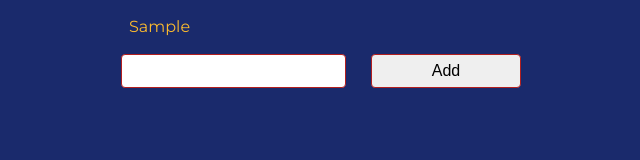
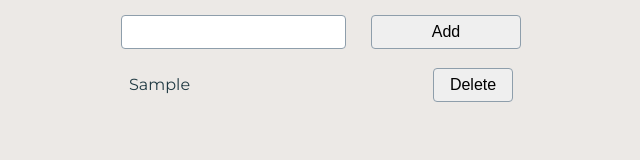
Before and after one commit to andreysaltan24/simpleToDoList, a plain HTML site: page index.html in a window 1280 px wide. Both pictures are taken after typing "Sample" into the empty fields and a click on the button "Add". Shown: the whole page, without its empty margins (319-959 px from the left). Drawn offline with Linux system fonts and the light colour scheme.

Commit message:
first commit

```diff
--- a/index.html
+++ b/index.html
@@ -2,23 +2,23 @@
 <html lang="en">
 
 <head>
-    <meta charset="UTF-8">
-    <meta http-equiv="X-UA-Compatible" content="IE=edge">
-    <meta name="viewport" content="width=device-width, initial-scale=1.0">
-    <script defer src="./toDo.js"></script>
-    <title>Document</title>
-    <link href="https://fonts.googleapis.com/css2?family=Montserrat:wght@400;700&display=swap" rel="stylesheet">
-    <link rel="stylesheet" href="./styles/main.css">
+  <meta charset="UTF-8" />
+  <meta http-equiv="X-UA-Compatible" content="IE=edge" />
+  <meta name="viewport" content="width=device-width, initial-scale=1.0" />
+  <title>Document</title>
+  <link href="https://fonts.googleapis.com/css2?family=Montserrat:wght@400;700&display=swap" rel="stylesheet" />
+  <link rel="stylesheet" href="./styles/main.css" />
+  <script defer src="./toDo.js"></script>
 </head>
 
 <body>
-    <div class="container">
-        <ul class="todo_items" id="todo_wrapper"></ul>
-        <div class="todo">
-            <input type="text" id="description_task" class="todo_text">
-            <button type="submit" id="add_task" class="todo_btn">Add</button>
-        </div>
-    </div>
+  <div class="container">
+    <form id="todo" class="todo">
+      <input type="text" id="description_task" class="todo_text" />
+      <button type="submit" id="add_task" class="todo_btn">Add</button>
+    </form>
+    <ul class="todo_items" id="todo_wrapper"></ul>
+  </div>
 </body>
 
 </html>
--- a/main.scss
+++ b/main.scss
@@ -1,7 +1,7 @@
 @import './reset';
 
 body {
-    background-color: #1a2a6c;
+  background-color: #ece9e6;
   font-family: 'Montserrat', sans-serif;
 }
 
@@ -24,7 +24,7 @@ body {
     font-size: inherit;
     line-height: inherit;
     border-radius: 4px;
-        border: 1px solid #b21f1f;
+    border: 1px solid #8e9eab;
     padding: 6px 34px 6px 10px;
     width: 225px;
   }
@@ -35,12 +35,12 @@ body {
     font-size: inherit;
     line-height: inherit;
     border-radius: 4px;
-        border: 1px solid #b21f1f;
+    border: 1px solid #8e9eab;
     cursor: pointer;
     transition: background-color 0.15s ease-in;
 
     &:hover {
-            background-color: #fdbb2d;
+      background-color: #fdfc47;
     }
   }
 
@@ -48,13 +48,39 @@ body {
     display: flex;
     flex-direction: column;
     max-width: 400px;
-        margin: auto;
+    margin: 15px auto;
   }
 
   &_item {
-        color: #fdbb2d;
+    display: flex;
+    justify-content: space-between;
+    align-items: center;
+    max-width: 400px;
+    color: #203a43;
     padding: 4px 8px;
     word-break: break-all;
     text-transform: capitalize;
   }
 }
+
+.done {
+  background: #24FE41;
+  border-radius: 4px;
+}
+
+.deleteBtn {
+
+  height: 34px;
+  width: 80px;
+  font-size: inherit;
+  line-height: inherit;
+  border-radius: 4px;
+  border: 1px solid #8e9eab;
+  cursor: pointer;
+  transition: background-color 0.15s ease-in;
+
+  &:hover {
+    background-color: #F00000;
+    color: #ece9e6;
+  }
+}
--- a/toDo.js
+++ b/toDo.js
@@ -1,17 +1,81 @@
+const CLASSES = {
+  TODO_ITEM: 'todo_item',
+  DELETE_BTN: 'deleteBtn',
+  DONE_COLOR: 'done',
+};
+const SELECTORS = {
+  TODO_ITEM: '.todo_item',
+};
+
 const addTask = document.querySelector('#add_task');
 const descTaskInput = document.querySelector('#description_task');
 const todoWrapper = document.querySelector('#todo_wrapper');
+const form = document.querySelector('#todo');
 
-addTask.addEventListener('click', () => {
-    if (descTaskInput.value === '') return;
-    createElements(descTaskInput.value);
-    descTaskInput.value = '';
+
+form.addEventListener('submit', onFormSubmit);
+todoWrapper.addEventListener('click', onTodoWrapperClick);
+
+function onFormSubmit(event) {
+  event.preventDefault();
+  const todo = getTodo();
+
+  if (!isValidTodo(todo)) {
+    showError();
+    return;
+  }
+
+  addTodo(todo);
+  clearForm();
 }
-)
 
-function createElements(value) {
-    const createItem = document.createElement('li');
-    createItem.className = 'todo_item';
-    createItem.textContent = value;
-    todoWrapper.append(createItem);
+function onTodoWrapperClick(e) {
+  const target = e.target;
+  const todoItem = getItem(target);
+  if (todoItem) {
+    if (target.classList.contains(CLASSES.DELETE_BTN)) {
+      removeItem(todoItem);
+    }
+    if (target.classList.contains(CLASSES.TODO_ITEM)) {
+      addDoneColor(target);
+    }
+  }
 }
+
+function addTodo(todo) {
+  const todoItem = `
+    <li class=${CLASSES.TODO_ITEM}> ${todo}
+        <button class=${CLASSES.DELETE_BTN}>Delete</button>
+    </li>
+
+    `;
+  todoWrapper.insertAdjacentHTML('beforeend', todoItem);
+}
+
+function addDoneColor(todo) {
+  return todo.classList.toggle(CLASSES.DONE_COLOR);
+}
+
+function removeItem(todo) {
+  return todo.remove();
+}
+
+function getItem(item) {
+  return item.closest(SELECTORS.TODO_ITEM);
+}
+
+function isValidTodo(todo) {
+  return todo.trim() !== '';
+}
+
+function clearForm() {
+  form.reset();
+}
+
+function getTodo() {
+  return descTaskInput.value;
+}
+
+function showError() {
+  return alert('Пустое поле');
+}
```
Also changed, not shown: styles/main.css, 1 other file. Lines whose indentation alone changed are shown as unchanged.
